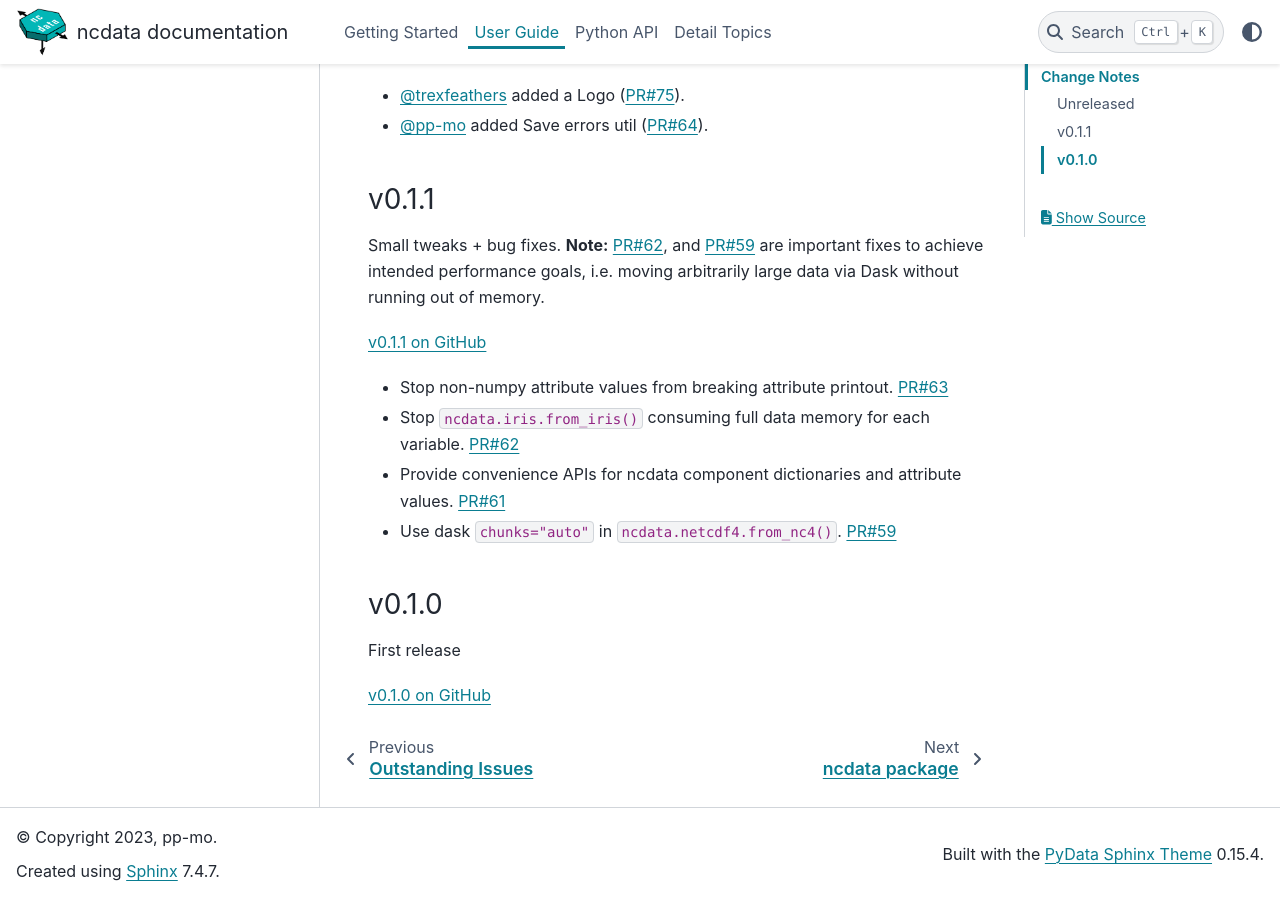
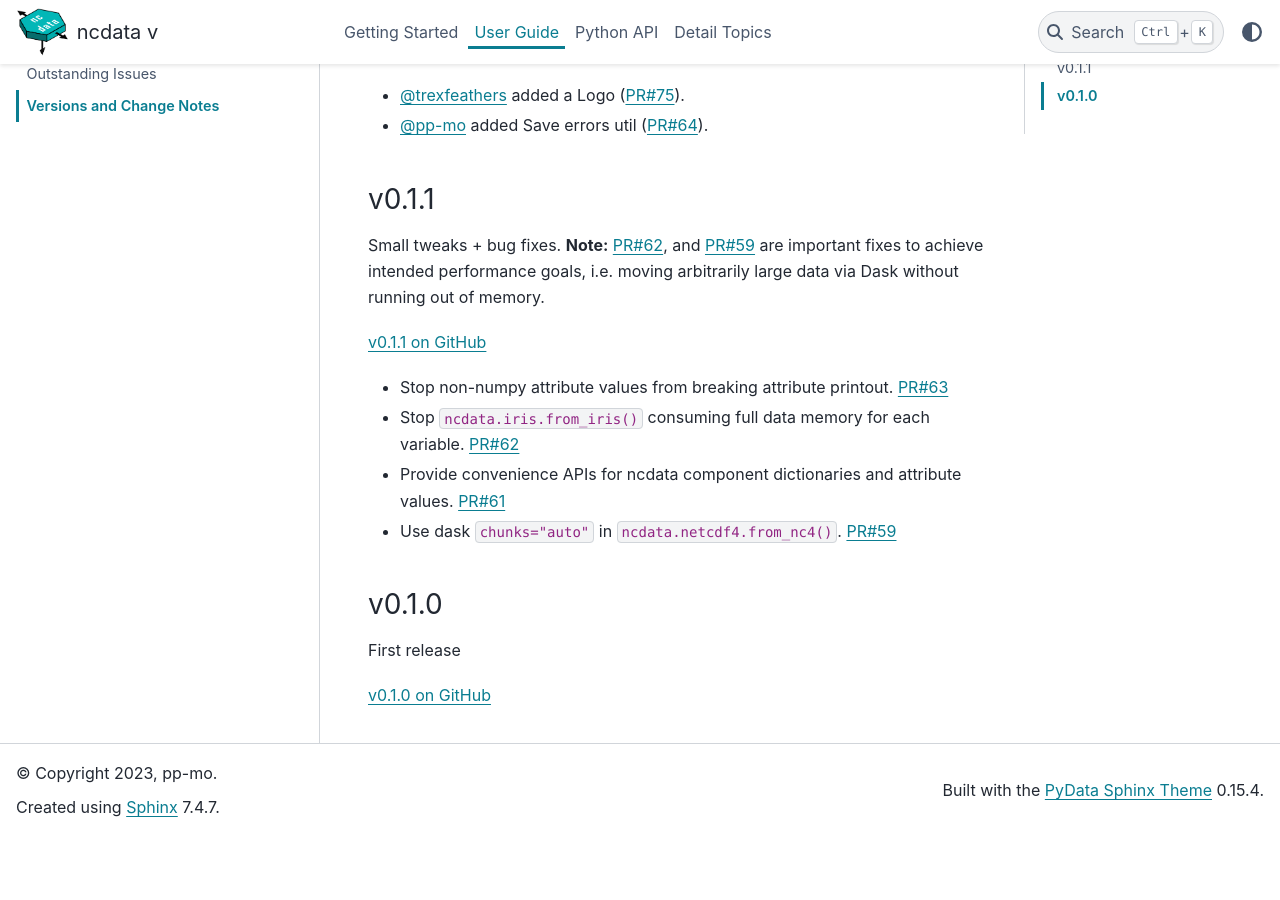
Before and after one commit to pp-mo/ncdata, a Sphinx documentation site: the page built from docs/change_log.rst, in a window 1280 px wide and 900 px high, scrolled down 622 px. Built offline with Sphinx 7.4.7 and the PyData theme 0.15.4, drawn with Linux system fonts in a browser that asks for light colours; the version number could not be read and is left out; after the commit the page ends 1459 px from its top, so only the background shows below that; some of the changed text lies outside the part shown.

```diff
--- /dev/null
+++ b/docs/_templates/repo.html
@@ -0,0 +1,2 @@
+<!-- A github repo link -->
+<a class="github reference external" href="https://github.com/pp-mo/ncdata">NcData on GitHub</a>
--- a/docs/conf.py
+++ b/docs/conf.py
@@ -25,8 +25,8 @@ author = "pp-mo"
 # The complete version, including alpha/beta/rc tags
 version_parts = [str(part) for part in version_tuple]
 release = ".".join(version_parts)
-# The major version string.
-version = ".".join(version_parts[:2])
+# A version string omitting extra segments, e.g. "v0.2.0.dev3"
+version = ".".join(version_parts[:4])
 
 # -- General configuration ---------------------------------------------------
 
@@ -47,36 +47,6 @@ intersphinx_mapping = {
     "iris": ("https://scitools-iris.readthedocs.io/en/latest/", None),
     # Can't make this work ??
     # "netCDF4": ("https://github.com/Unidata/netcdf4-python", None),
-}
-
-# See https://pydata-sphinx-theme.readthedocs.io/en/latest/user_guide/configuring.html#configure-the-search-bar-position
-html_sidebars = {
-    "**": [
-        "search-field",
-    ]
-}
-
-# See https://pydata-sphinx-theme.readthedocs.io/en/latest/user_guide/configuring.html
-html_theme_options = {
-    "navigation_depth": 3,
-    "navigation_with_keys": False,
-    "show_toc_level": 3,
-    "show_prev_next": False,
-    # removes the search box from the top bar
-    "navbar_align": "content",
-    "navbar_end": [],
-}
-
-
-html_context = {
-    # pydata_theme
-    "github_repo": "ncdata",
-    "github_user": "pp-mo",
-    "github_version": "main",
-    "doc_path": "docs",
-    # default theme.  Also disabled the button in the html_theme_options.
-    # Info: https://pydata-sphinx-theme.readthedocs.io/en/stable/user_guide/light-dark.html#configure-default-theme-mode
-    "default_mode": "auto",
 }
 
 from pathlib import Path
@@ -138,8 +108,36 @@ html_theme = "pydata_sphinx_theme"
 # so a file named "default.css" will overwrite the builtin "default.css".
 html_static_path = ["_static"]
 
+# Various scheme control settings.
+# See https://pydata-sphinx-theme.readthedocs.io/en/stable/user_guide/layout.html
+
+html_sidebars = {
+    # Set content of main (lhs) sidebar to show an "ncdata on github" link.
+    # This also ensures that the sidebar is not empty even on the main page,
+    #  so the ReadTheDocs version switcher is always shown.
+    "**": ["repo", "sidebar-nav-bs"]
+}
+
 html_theme_options = {
     "logo": {
-        "text": "ncdata documentation",
-    }
+        "text": f"ncdata v{version}",
+    },
+    # NOTE: not controlling navigation or TOC depth, as 'auto' is better?
+    "navigation_with_keys": False,
+    "show_prev_next": False,
+    # Control top nav bar : default shows just the links (and a search field?)
+    "navbar_end": ["navbar-icon-links", "theme-switcher"],
+    # Control rhs sidebar : default shows edit/source buttons (let's not).
+    "secondary_sidebar_items": ["page-toc"],
 }
+
+html_context = {
+    # Possibly needed for pydata_theme?
+    "github_repo": "ncdata",
+    "github_user": "pp-mo",
+    "github_version": "main",
+    "doc_path": "docs",
+    # Default light/dark mode.
+    # Info: https://pydata-sphinx-theme.readthedocs.io/en/stable/user_guide/light-dark.html#configure-default-theme-mode
+    "default_mode": "auto",
+}
```
